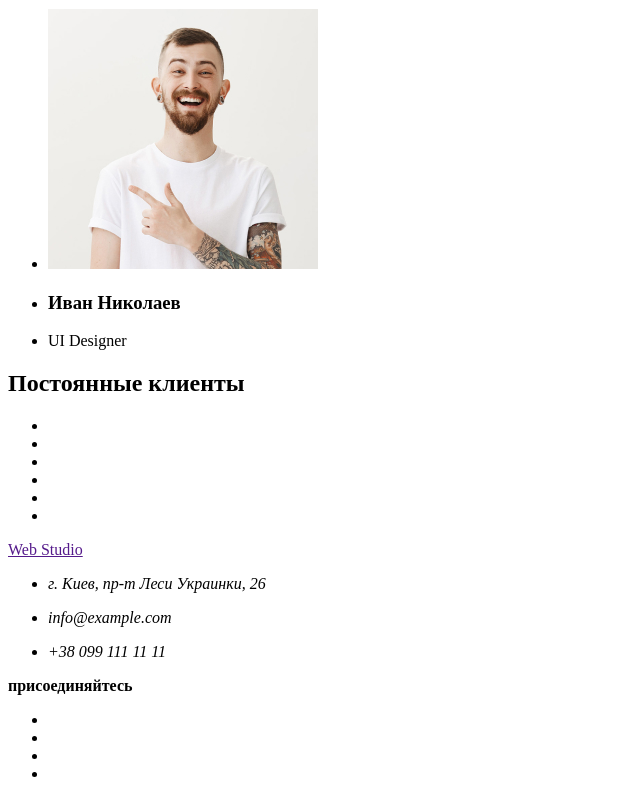
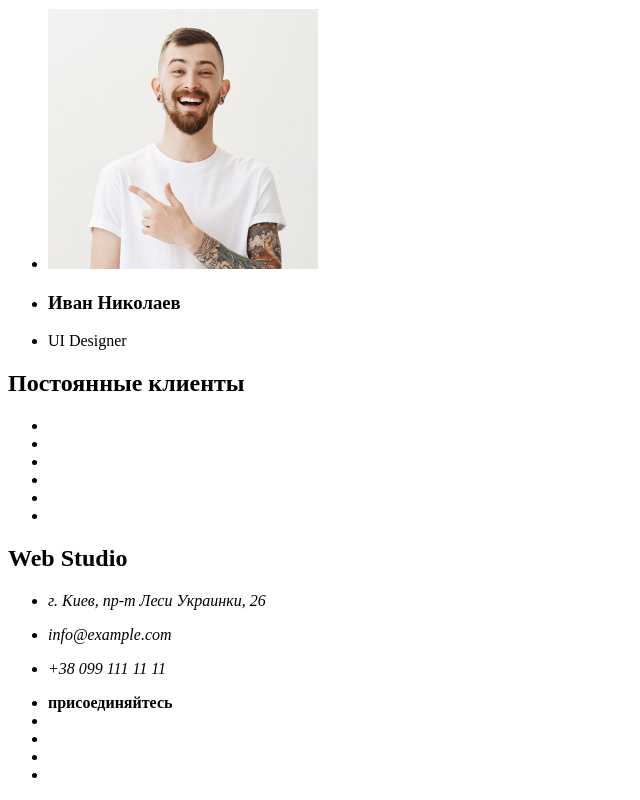
Before and after one commit to VladShapoval/goit-markup-hw-01, a plain HTML site: page index.html in a window 1280 px wide. Shown: the part 2980-3780 px from the top of the page, without its empty margins (0-640 px from the left). Drawn offline with Linux system fonts and the light colour scheme.

Commit message:
поменял подвал

```diff
--- a/index.html
+++ b/index.html
@@ -104,7 +104,7 @@
     </main>
     <footer>
        <section>
-        <a href="">   Web Studio</a>
+        <h2>Web Studio</h2>
         <address>
             <ul>
                 <li><p>г. Киев, пр-т Леси Украинки, 26</p></li>
@@ -114,8 +114,8 @@
         </address>
        </section>
        <section>
-           <b>присоединяйтесь</b>
            <ul>
+               <li><b>присоединяйтесь</b></li>
                <li><a href=""></a></li>
                <li><a href=""></a></li>
                <li><a href=""></a></li>
```
